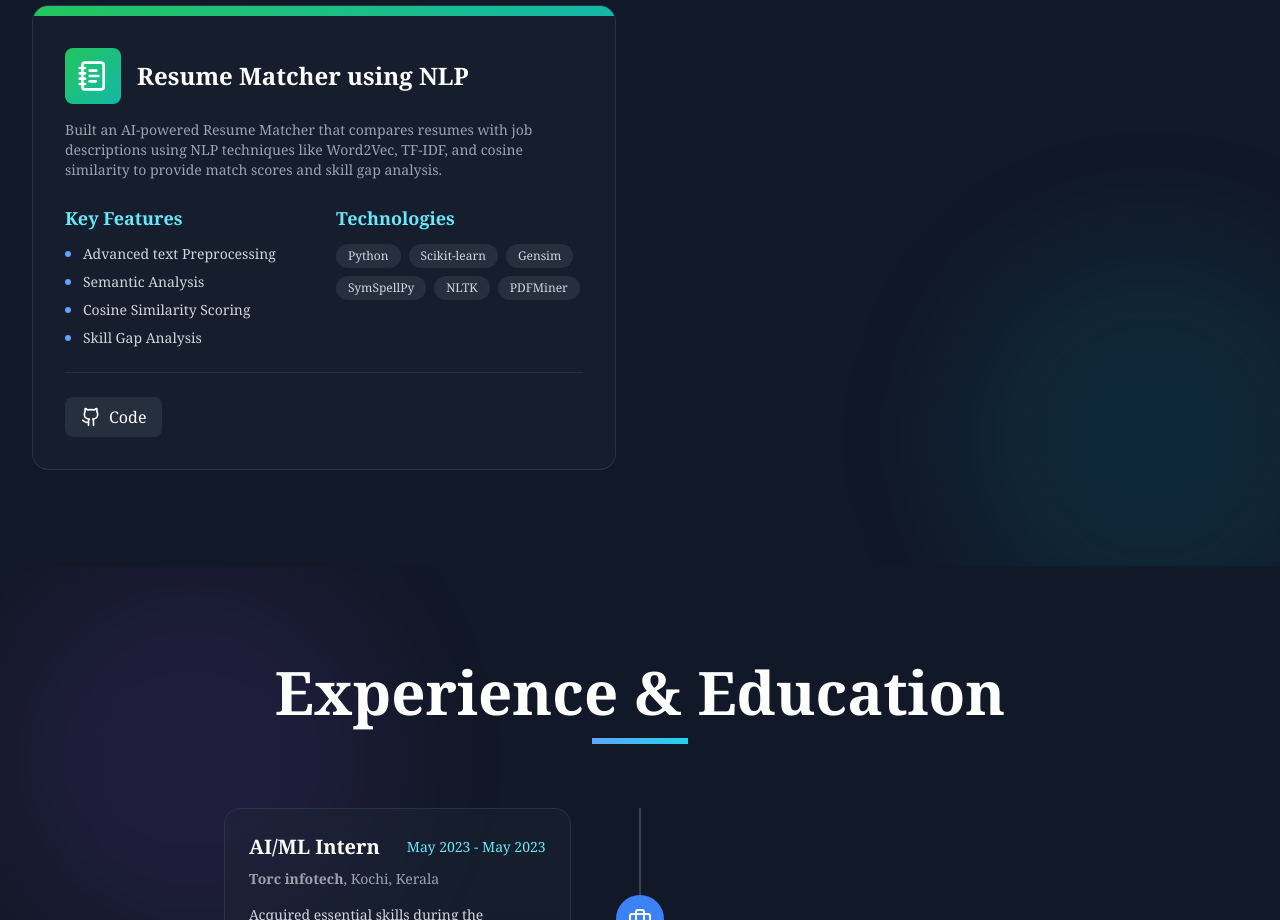
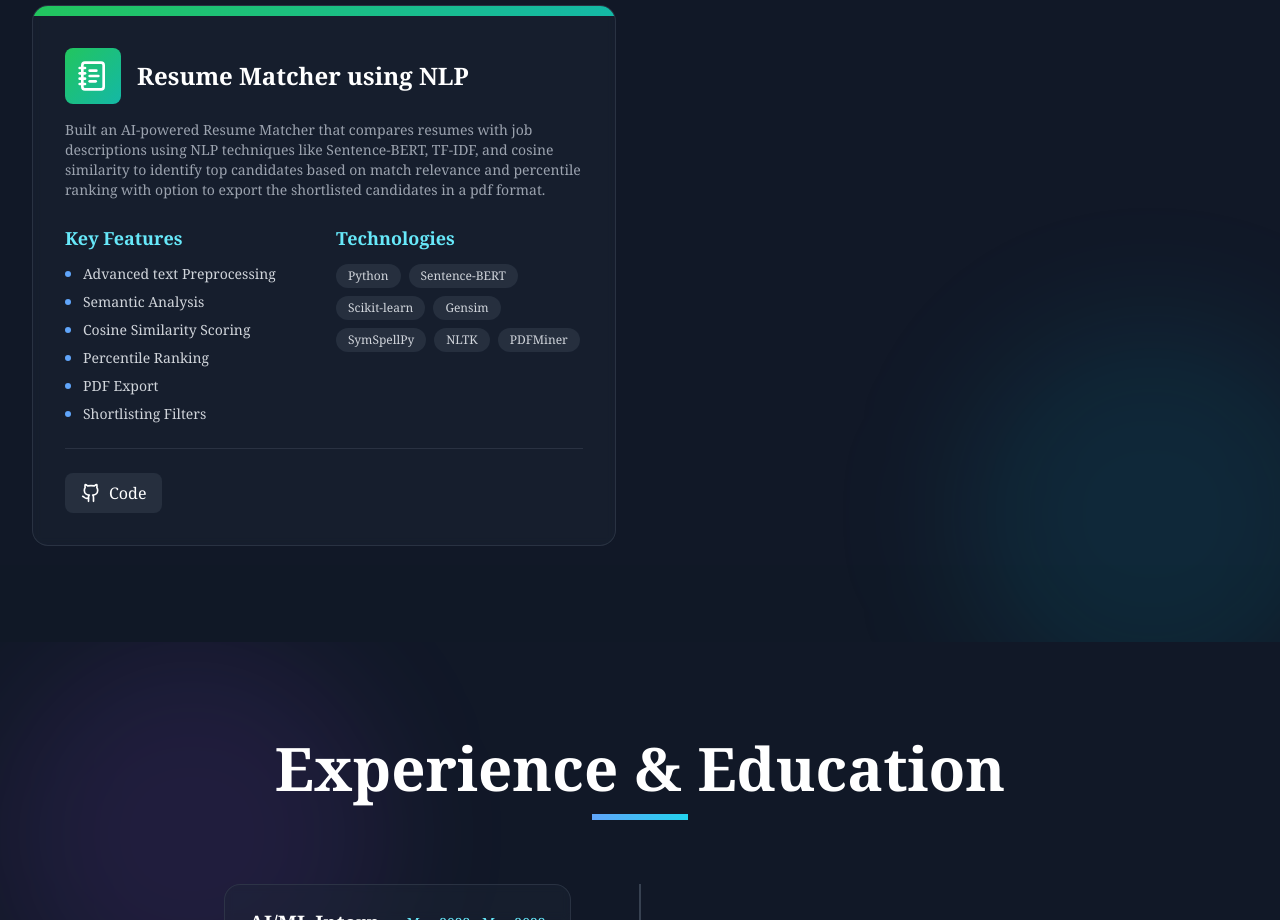
Before and after one commit to rikas05/rikas05.github.io, a React (Vite) app: page / in a window 1280 px wide. Shown: the part 3500-4420 px from the top of the page. Built offline with nearby package versions, Linux system fonts and the light colour scheme.

Commit message:
changed project desc

```diff
--- a/src/components/Projects.tsx
+++ b/src/components/Projects.tsx
@@ -35,10 +35,10 @@ const projectsData: Project[] = [
   },
   {
     title: 'Resume Matcher using NLP',
-    description: 'Built an AI-powered Resume Matcher that compares resumes with job descriptions using NLP techniques like Word2Vec, TF-IDF, and cosine similarity to provide match scores and skill gap analysis.',
+    description: 'Built an AI-powered Resume Matcher that compares resumes with job descriptions using NLP techniques like Sentence-BERT, TF-IDF, and cosine similarity to identify top candidates based on match relevance and percentile ranking with option to export the shortlisted candidates in a pdf format.',
     icon: NotebookText,
-    technologies: ['Python', 'Scikit-learn', 'Gensim', 'SymSpellPy','NLTK','PDFMiner'],
-    features: ['Advanced text Preprocessing', 'Semantic Analysis', 'Cosine Similarity Scoring', 'Skill Gap Analysis'],
+    technologies: ['Python', 'Sentence-BERT', 'Scikit-learn', 'Gensim', 'SymSpellPy','NLTK','PDFMiner'],
+    features: ['Advanced text Preprocessing', 'Semantic Analysis', 'Cosine Similarity Scoring', 'Percentile Ranking', 'PDF Export', 'Shortlisting Filters'],
     github: 'https://github.com/rikas05/Resume-Matcher',
     live: null,
     gradient: 'from-green-500 to-teal-500',
```
